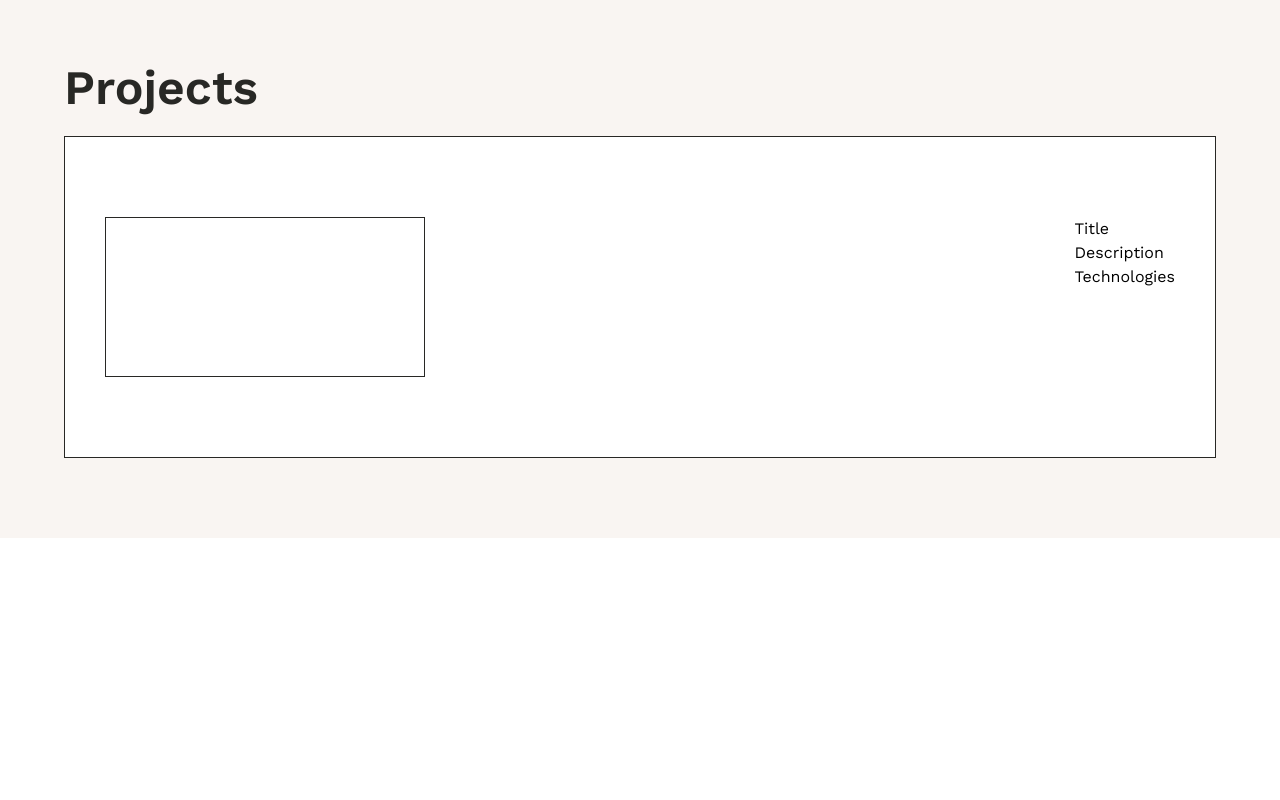
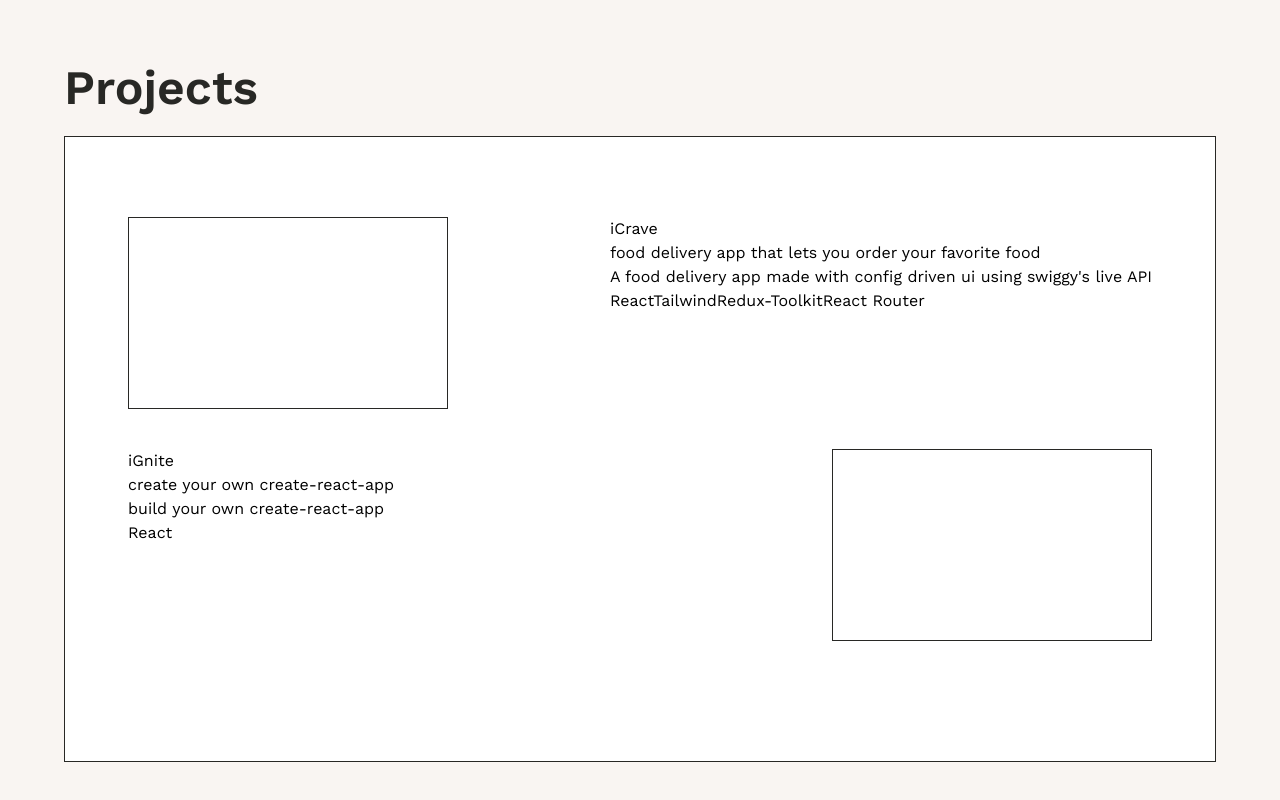
Before and after one commit to karthik-mohan23/Portfolio, a React (Vite) app: page / in a window 1280 px wide. Shown: the part 2534-3334 px from the top of the page. Before the commit the page ends 3072 px from the top, so only its background shows below. Built offline with nearby package versions, Linux system fonts and the light colour scheme.

Commit message:
create structure for adding projects

```diff
--- /dev/null
+++ b/src/components/EvenProject.jsx
@@ -0,0 +1,18 @@
+const EvenProject = ({ title, subTitle, img, description, technologies }) => {
+  return (
+    <div className="flex flex-wrap justify-between  max-w-5xl mx-auto mb-10">
+      <div>
+        <h1>{title}</h1>
+        <h4>{subTitle}</h4>
+        <p>{description}</p>
+        <p>
+          {technologies.map((tech) => (
+            <span key={tech}>{tech}</span>
+          ))}
+        </p>
+      </div>
+      <div className="w-80 h-48 border  border-f-primary "></div>
+    </div>
+  );
+};
+export default EvenProject;
--- /dev/null
+++ b/src/components/OddProject.jsx
@@ -0,0 +1,18 @@
+const OddProject = ({ title, subTitle, img, description, technologies }) => {
+  return (
+    <div className="flex flex-wrap justify-between  max-w-5xl mx-auto mb-10">
+      <div className="w-80 h-48 border  border-f-primary "></div>
+      <div>
+        <h1>{title}</h1>
+        <h4>{subTitle}</h4>
+        <p>{description}</p>
+        <p>
+          {technologies.map((tech) => (
+            <span key={tech}>{tech}</span>
+          ))}
+        </p>
+      </div>
+    </div>
+  );
+};
+export default OddProject;
--- a/src/components/Projects.jsx
+++ b/src/components/Projects.jsx
@@ -1,3 +1,6 @@
+import EvenProject from "./EvenProject";
+import OddProject from "./OddProject";
+
 const Projects = () => {
   return (
     <section name="projects" className="bg-primary py-20">
@@ -6,14 +9,23 @@
           Projects
         </h2>
         <div className="border border-f-primary px-10 bg-secondary py-20">
-          <div className="flex flex-wrap justify-between gap-10">
-            <div className="w-80 h-40 border  border-f-primary "></div>
-            <div>
-              <h1>Title</h1>
-              <p>Description</p>
-              <p>Technologies</p>
-            </div>
-          </div>
+          <OddProject
+            title="iCrave"
+            subTitle="food delivery app that lets you order your favorite food"
+            description="A food delivery app made with config driven ui using swiggy's live API"
+            technologies={[
+              "React",
+              "Tailwind",
+              "Redux-Toolkit",
+              "React Router",
+            ]}
+          />
+          <EvenProject
+            title="iGnite"
+            subTitle="create your own create-react-app"
+            description="build your own create-react-app"
+            technologies={["React"]}
+          />
         </div>
       </div>
     </section>
```
